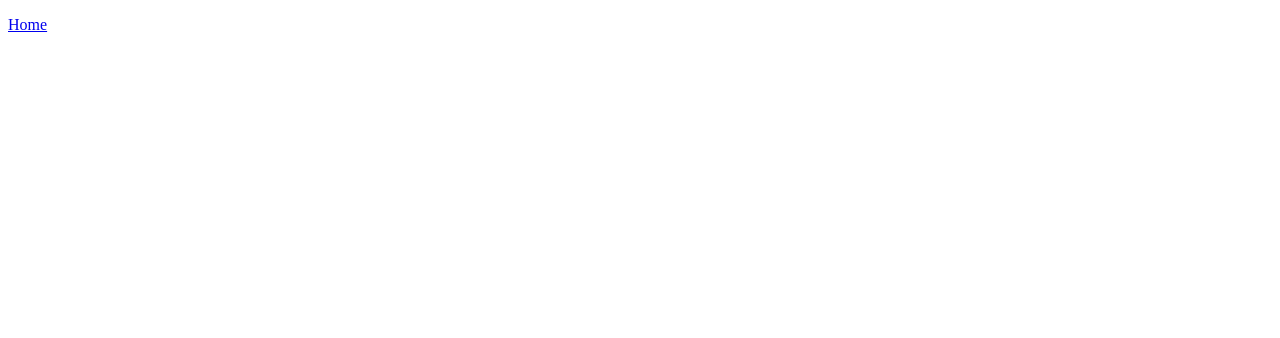
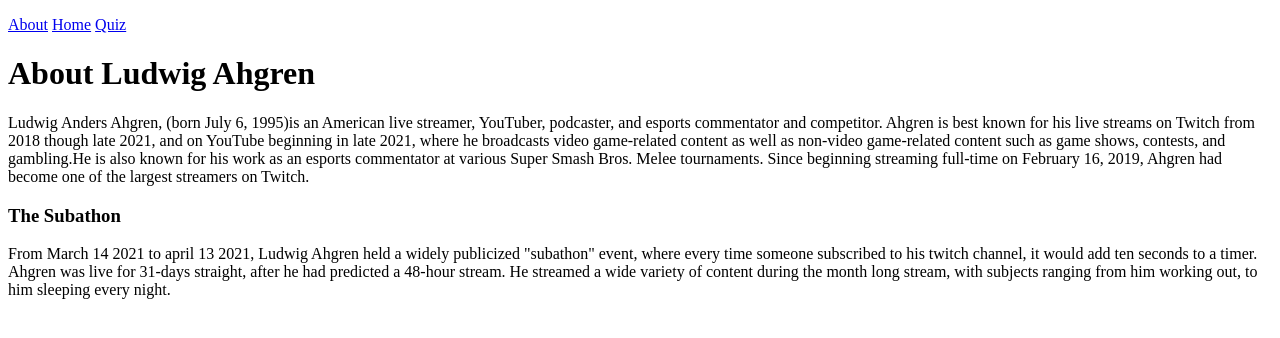
Before and after one commit to Mkups1/Website-project, a plain HTML site: page About.HTML in a window 1280 px wide. Drawn offline with Linux system fonts and the light colour scheme.

Commit message:
Second commit

```diff
--- a/About.HTML
+++ b/About.HTML
@@ -4,9 +4,17 @@
     <meta charset="UTF-8">
     <meta http-equiv="X-UA-Compatible" content="IE=edge">
     <meta name="viewport" content="width=device-width, initial-scale=1.0">
-    <title>Document</title>
+    <title>Ludwig</title>
+    <link href="About.css" rel="stylesheet" type="text/css">
 </head>
 <body>
-    <p><a href="Home.HTML">Home</a></p>
+    <p><a href="About.HTML">About</a>  <a href="Home.HTML">Home</a>  <a href="Quiz.HTML">Quiz</a></p>
+
+    <h1>About Ludwig Ahgren</h1>
+
+    <p>Ludwig Anders Ahgren, (born July 6, 1995)is an American live streamer, YouTuber, podcaster, and esports commentator and competitor. Ahgren is best known for his live streams on Twitch from 2018 though late 2021, and on YouTube beginning in late 2021, where he broadcasts video game-related content as well as non-video game-related content such as game shows, contests, and gambling.He is also known for his work as an esports commentator at various Super Smash Bros. Melee tournaments. Since beginning streaming full-time on February 16, 2019, Ahgren had become one of the largest streamers on Twitch.</p>
+    <h3>The Subathon</h3>
+    <p>From March 14 2021 to april 13 2021, Ludwig Ahgren held a widely publicized "subathon" event, where every time someone subscribed to his twitch channel, it would add ten seconds to a timer. Ahgren was live for 31-days straight, after he had predicted a 48-hour stream.  He streamed a wide variety of content during the month long stream, with subjects ranging from him working out, to him sleeping every night. </p>
+
 </body>
 </html>
```
Also changed, not shown: Quiz.HTML (+13 -0 lines).
